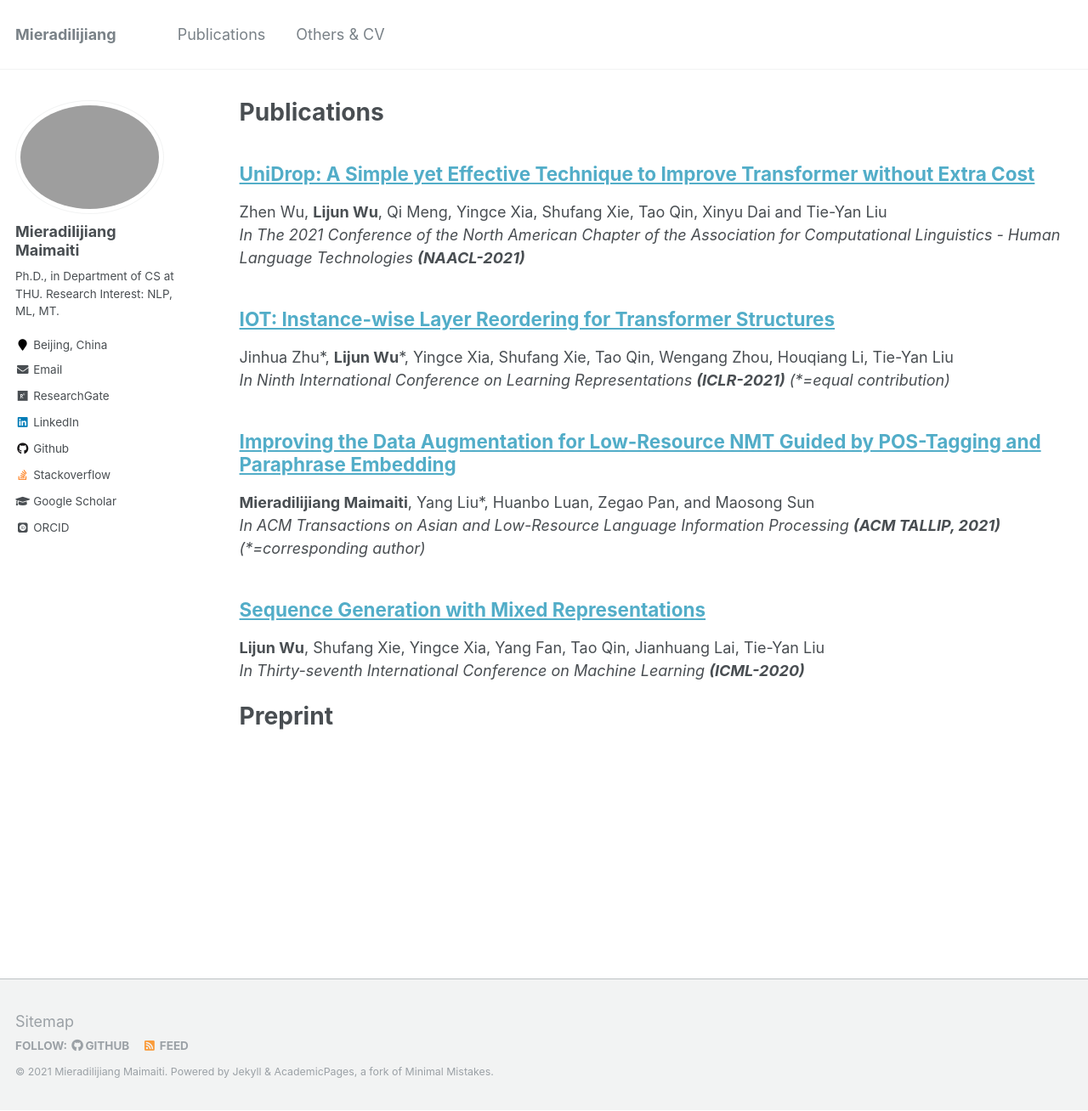
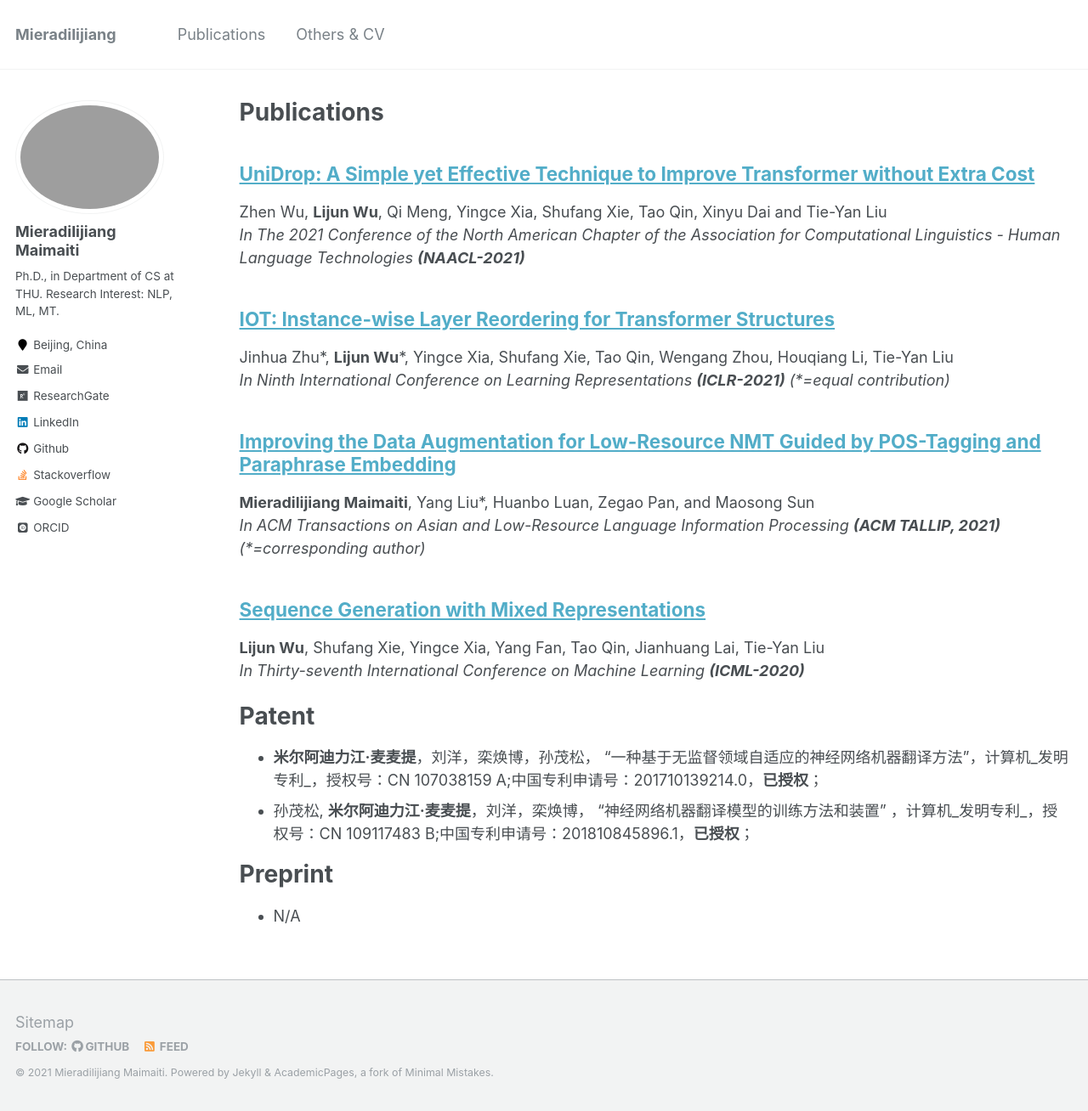
Before and after one commit to miradel51/miradel51.github.io, a Jekyll site: the page built from _pages/publications.md, in a window 1280 px wide and 1308 px high. Shown: the whole window at 85% size. Built offline with Jekyll 4.4.1, drawn with Linux system fonts in a browser that asks for light colours; some web fonts are replaced.

Commit message:
update publication

```diff
--- a/_pages/publications.md
+++ b/_pages/publications.md
@@ -15,5 +15,11 @@ author_profile: true
   {% include archive-single.html %}
 {% endfor %}
 
+Patent
+======
+* __米尔阿迪力江·麦麦提__，刘洋，栾焕博，孙茂松， “一种基于无监督领域自适应的神经网络机器翻译方法”，计算机_发明专利_，授权号：CN 107038159 A;中国专利申请号：201710139214.0，__已授权__；
+* 孙茂松, __米尔阿迪力江·麦麦提__，刘洋，栾焕博， “神经网络机器翻译模型的训练方法和装置” ，计算机_发明专利_，授权号：CN 109117483 B;中国专利申请号：201810845896.1，__已授权__；
+
 Preprint
 ======
+* N/A
```
